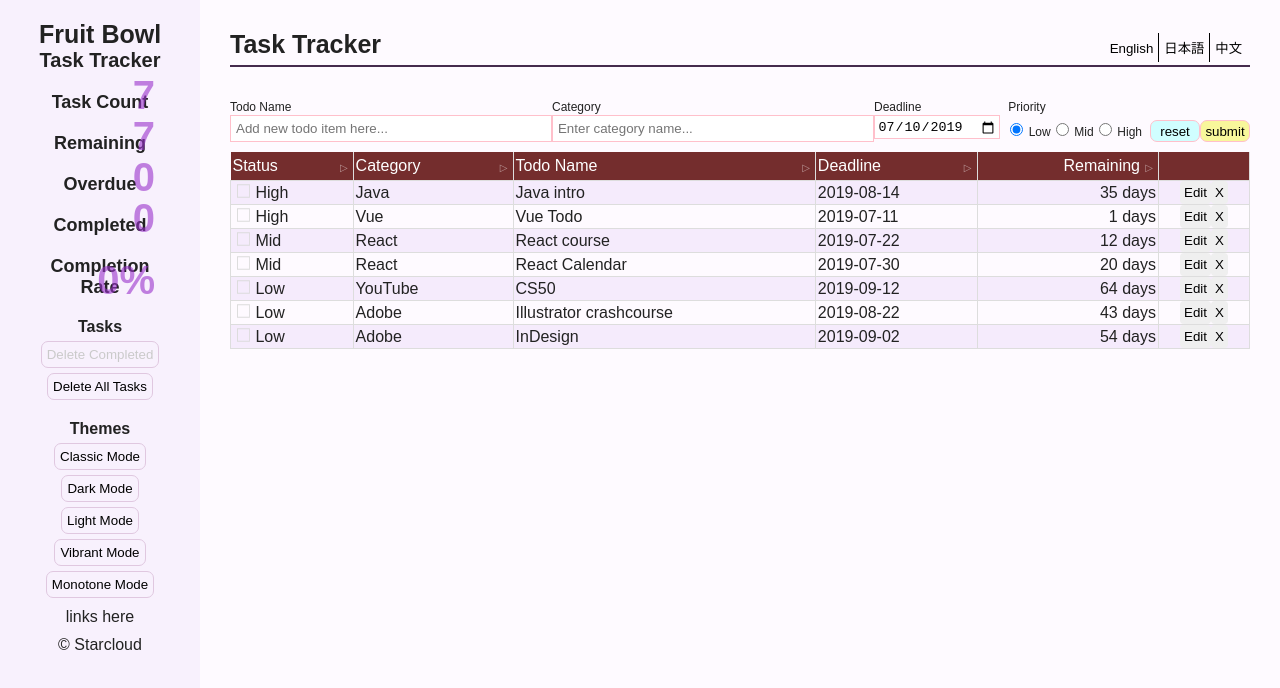
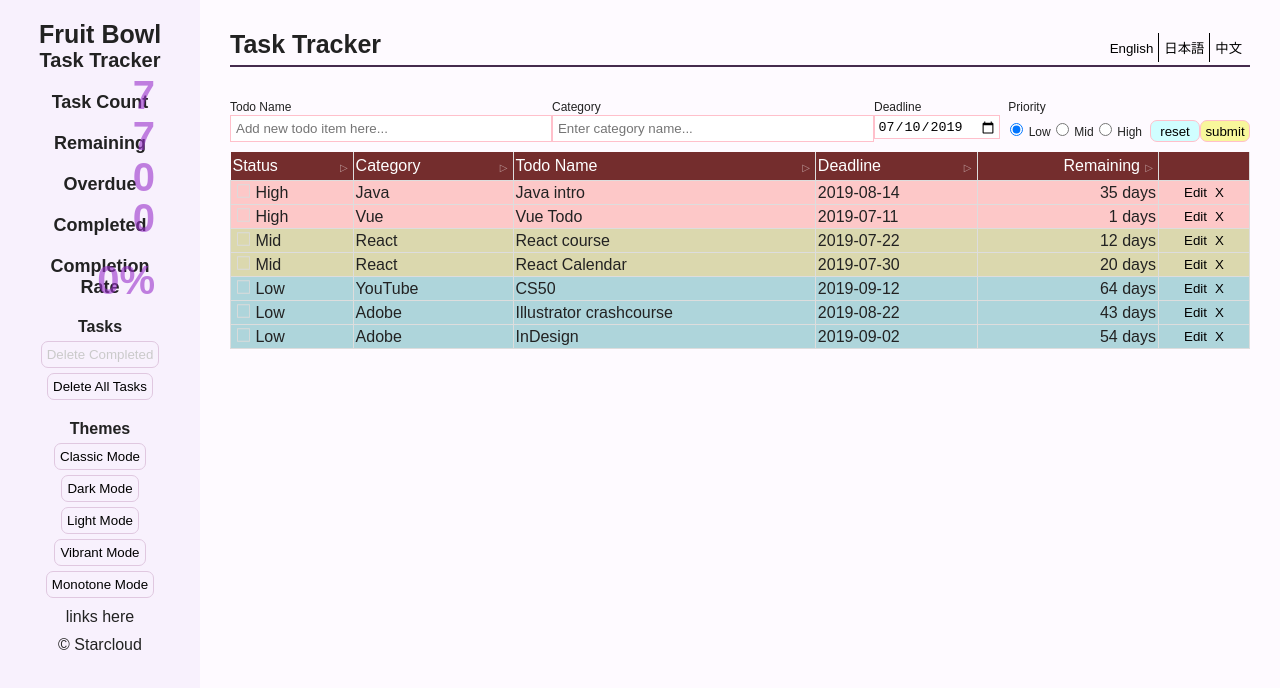
Before and after one commit to helenxfu/todo-vue, a Vue app: page / in a window 1280 px wide. Shown: the top 688 px of the page. Built offline with nearby package versions, Linux system fonts and the light colour scheme.

Commit message:
completed core functionality

```diff
--- a/package.json
+++ b/package.json
@@ -20,6 +20,8 @@
     "babel-eslint": "^10.0.1",
     "eslint": "^5.16.0",
     "eslint-plugin-vue": "^5.0.0",
+    "sass": "^1.22.4",
+    "sass-loader": "^7.1.0",
     "vue-template-compiler": "^2.6.10"
   },
   "eslintConfig": {
--- a/src/App.vue
+++ b/src/App.vue
@@ -16,7 +16,10 @@ export default {
     Menu,
     AppBody
   },
-  computed: mapState(["todos"])
+  computed: mapState(["todos"]),
+  created() {
+    this.$store.dispatch("todayRendered");
+  }
 };
 </script>
 
--- a/src/components/EditModal.vue
+++ b/src/components/EditModal.vue
@@ -107,7 +107,7 @@ export default {
 .modalMask {
   background-color: rgba(113, 168, 168, 0.6);
   position: fixed;
-  z-index: 1;
+  z-index: 10;
   left: 0;
   top: 0;
   height: 100%;
--- a/src/components/TaskTable.vue
+++ b/src/components/TaskTable.vue
@@ -3,26 +3,23 @@
     <tr>
       <th @click="handleFilter('priority')">
         {{$t('table.status')}}
-        <span
-          v-bind:class="{active:isActive}"
-          v-on:click="isActive=!isActive"
-        >&#9655;</span>
+        <span :class="renderClass('priority')">&#9655;</span>
       </th>
       <th @click="handleFilter('category')">
         {{$t('table.titleCategory')}}
-        <span>&#9655;</span>
+        <span :class="renderClass('category')">&#9655;</span>
       </th>
       <th @click="handleFilter('title')">
         {{$t('table.titleName')}}
-        <span>&#9655;</span>
+        <span :class="renderClass('title')">&#9655;</span>
       </th>
       <th @click="handleFilter('limit')">
         {{$t('table.titleLimit')}}
-        <span>&#9655;</span>
+        <span :class="renderClass('limit')">&#9655;</span>
       </th>
       <th class="rightAlign" @click="handleFilter('limit')">
         {{$t('table.titleRemain')}}
-        <span>&#9655;</span>
+        <span :class="renderClass('limit')">&#9655;</span>
       </th>
       <th></th>
     </tr>
@@ -37,19 +34,24 @@ import { mapState, mapActions } from "vuex";
 
 export default {
   name: "TaskTable",
-  computed: mapState(["todos"]),
+  computed: {
+    ...mapState(["todos", "filterBy", "reverse"])
+  },
   components: {
     Tr
-  },
-  data() {
-    return {
-      isActive: false
-    };
   },
   methods: {
     ...mapActions(["filterFunction"]),
     handleFilter(text) {
       this.filterFunction(text);
+    },
+    renderClass(text) {
+      if (this.filterBy[text] && this.reverse) {
+        return "reversed";
+      } else if (this.filterBy[text]) {
+        return "activate";
+      }
+      return "deactivate";
     }
   }
 };
@@ -69,12 +71,8 @@ th {
   padding: 5px 18px 5px 2px;
   position: relative;
 }
-
-tr:nth-child(even) {
-  background-color: rgb(245, 235, 252);
-}
-tr:hover {
-  background-color: rgb(230, 208, 235) !important;
+th:hover {
+  background-color: rgb(161, 86, 86);
 }
 .rightAlign {
   text-align: right;
@@ -87,9 +85,16 @@ span {
   color: rgba(255, 255, 255, 0.5);
   cursor: pointer;
 }
-.active {
+.activate {
   transform: rotate(90deg);
   transition-duration: 1s;
-  transition-timing-function: linear;
+}
+.reversed {
+  transform: rotate(-90deg);
+  transition-duration: 1s;
+}
+.deactivate {
+  transform: rotate(0deg);
+  transition-duration: 1s;
 }
 </style>
--- a/src/components/Tr.vue
+++ b/src/components/Tr.vue
@@ -1,5 +1,5 @@
 <template>
-  <tr>
+  <tr :class="priorityClass">
     <td class="pointer" @click="handleComplete">
       <img v-if="todo.completed" class="checkIcon" src="../assets/svg/check.svg" alt />
       <img v-else class="checkIcon" src="../assets/svg/uncheck.svg" alt />
@@ -13,9 +13,9 @@
       <div class="buttonWrapper">
         <button @click="toggleModal">{{$t('table.buttonEdit')}}</button>
         <button @click="handleDelete">X</button>
-        <EditModal :index="index" :todo="todo" :class="{hideMe : hidden}" @close="toggleModal" />
       </div>
     </td>
+    <EditModal :index="index" :todo="todo" :class="{hideMe : hidden}" @close="toggleModal" />
   </tr>
 </template>
 
@@ -50,13 +50,28 @@ export default {
         ? this.$t("table.priorityMid")
         : this.$t("table.priorityHigh");
     },
+    countDown() {
+      return (
+        (new Date(this.todo.limit) - this.$store.state.todayRendered) / 86400000
+      );
+    },
+    priorityClass() {
+      if (this.todo.completed) {
+        return "completed";
+      } else if (this.countDown < 0) {
+        return "passed";
+      } else {
+        return this.todo.priority === 0
+          ? "priorityLow"
+          : this.todo.priority === 1
+          ? "priorityMid"
+          : "priorityHigh";
+      }
+    },
     dateRemain() {
-      const countDown =
-        (new Date(this.todo.limit) - new Date(this.$store.getters.dateToday)) /
-        86400000;
-      return countDown > 0
-        ? countDown + " " + this.$t("table.days")
-        : countDown === 0
+      return this.countDown > 0
+        ? this.countDown + " " + this.$t("table.days")
+        : this.countDown === 0
         ? this.$t("countDown.today")
         : this.$t("countDown.passed");
     }
@@ -91,6 +106,7 @@ td {
 button {
   padding: 4px;
   border-radius: 4px;
+  background-color: transparent;
 }
 button:hover {
   background-color: rgb(220, 193, 255);
@@ -108,4 +124,35 @@ button:hover {
   cursor: pointer;
   padding-left: 5px;
 }
+.completed {
+  background-color: rgb(87, 87, 87);
+}
+.passed {
+  background-color: rgb(172, 60, 60);
+}
+.priorityLow {
+  background-color: rgb(174, 213, 219);
+}
+.priorityMid {
+  background-color: rgb(219, 216, 174);
+}
+.priorityHigh {
+  background-color: rgb(253, 200, 200);
+}
+.completed:hover {
+  background-color: rgb(58, 58, 58);
+  color: white;
+}
+.passed:hover {
+  background-color: rgb(187, 18, 18);
+}
+.priorityLow:hover {
+  background-color: rgb(127, 206, 218);
+}
+.priorityMid:hover {
+  background-color: rgb(250, 242, 135);
+}
+.priorityHigh:hover {
+  background-color: rgb(243, 152, 152);
+}
 </style>
--- a/src/store/index.js
+++ b/src/store/index.js
@@ -7,6 +7,7 @@ Vue.use(Vuex)
 export default new Vuex.Store({
   state: {
     today: new Date(),
+    todayRendered: {},
     reverse: false,
     filterBy: {
       priority: false, category: false, title: false, limit: false
@@ -95,9 +96,9 @@ export default new Vuex.Store({
       today = yyyy + '-' + mm + '-' + dd
       return today
     },
-    overdue(state, getters) {
+    overdue(state) {
       let count = 0
-      let today = new Date(getters.dateToday)
+      let today = state.todayRendered
       for (let i = 0; i < state.todos.length; i++) {
         const countDown =
           (new Date(state.todos[i].limit) - today) /
@@ -108,6 +109,10 @@ export default new Vuex.Store({
     }
   },
   actions: {
+    todayRendered({ commit, getters }) {
+      const payload = new Date(getters.dateToday)
+      commit('todayRendered', payload)
+    },
     deleteAll({ commit }) {
       let confirmed = confirm("Are you sure you want to delete all?")
       if (confirmed) {
@@ -139,6 +144,9 @@ export default new Vuex.Store({
     }
   },
   mutations: {
+    todayRendered: (state, payload) => {
+      state.todayRendered = payload
+    },
     deleteTodo(state, index) {
       state.todos.splice(index, 1)
     },
```
Also changed, not shown: 1 other file (tests, documents, lock files or other folders).
